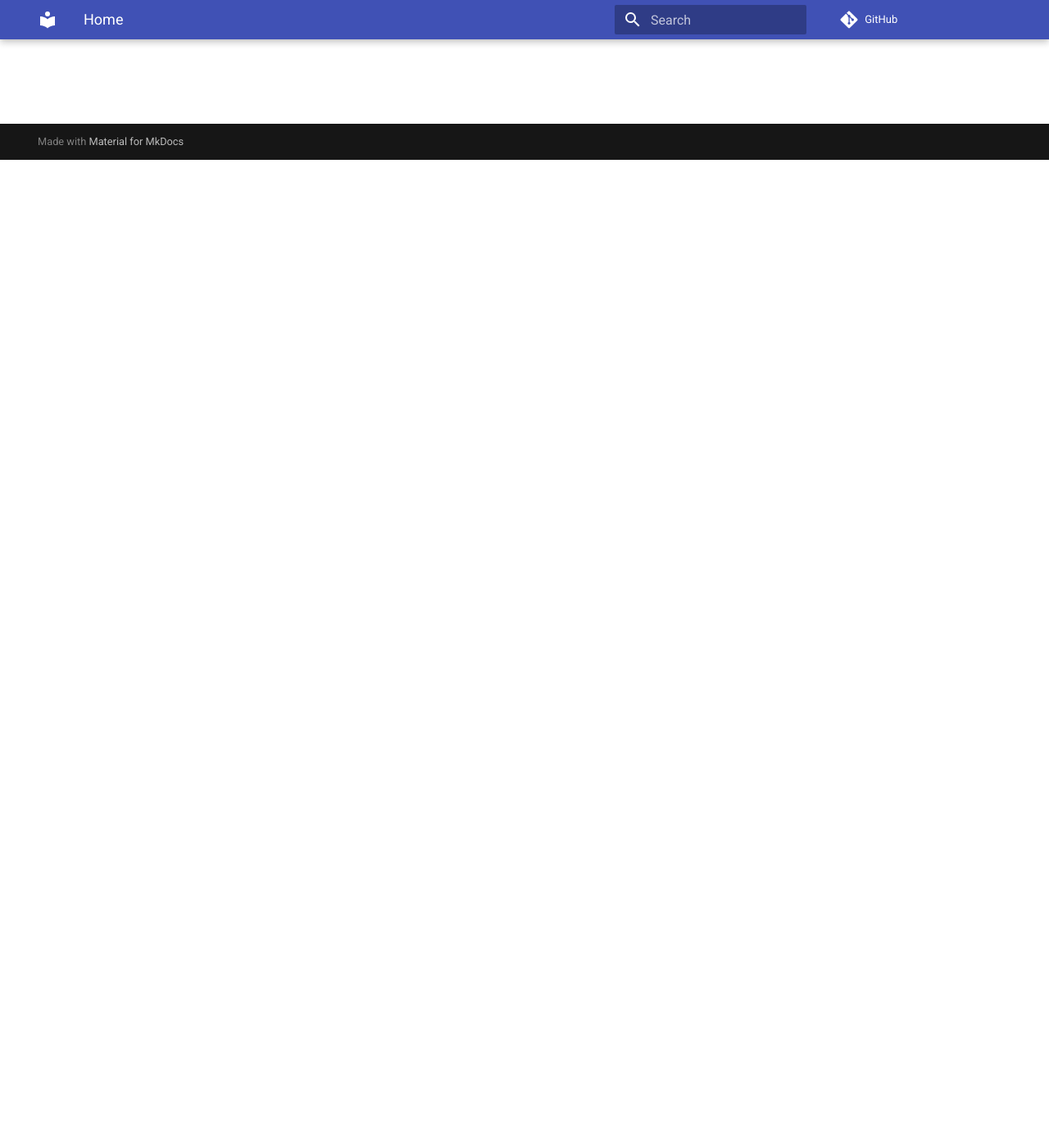
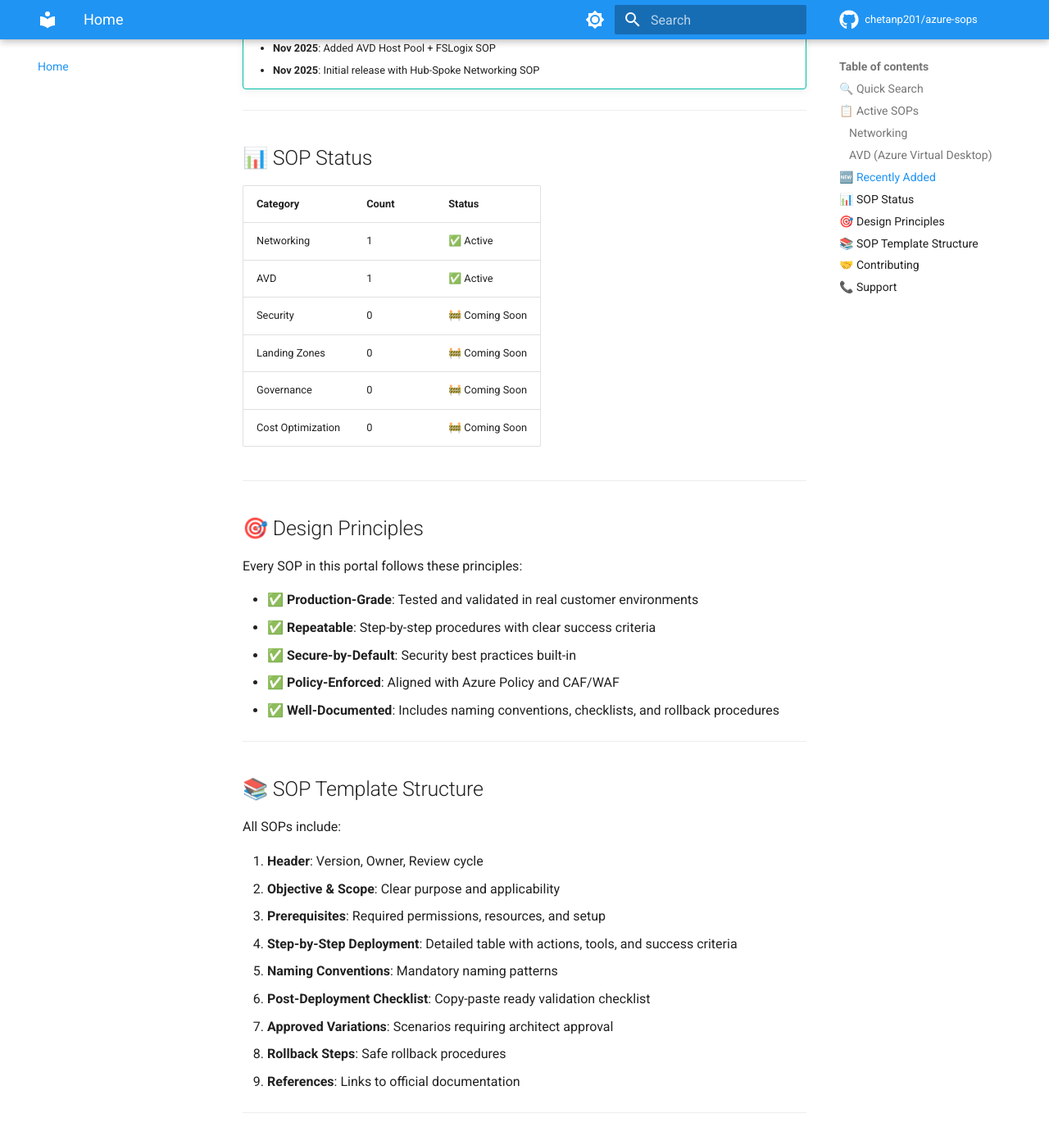
Before and after one commit to chetanp201/azure-sops, an MkDocs documentation site: the page built from docs/index.md, in a window 1280 px wide and 1400 px high, scrolled down 1205 px. Shown: the top 1397 px of the window at 82% size. Built offline with MkDocs 1.6.1 and Material for MkDocs 9.7.7, drawn with Linux system fonts in a browser that asks for light colours; comment, search, counter and statistics services are not loaded; some of the changed text lies outside the part shown.

Commit message:
Add AVD Host Pool + FSLogix SOP and enhance portal features
- Add comprehensive AVD + FSLogix SOP with 15-step deployment guide
- Enhance mkdocs.yml with git-revision-date-localized plugin
- Add Last Updated timestamps and GitHub edit links to all SOPs
- Improve homepage with badges, search highlight, and Recently Added section
- Update GitHub Actions workflow with proper permissions and git config

```diff
--- a/docs/index.md
+++ b/docs/index.md
@@ -1,5 +1,109 @@
-# Azure Professional Services SOPs
-Your single source of truth.
+# Azure Professional Services SOP Portal
 
-## Active SOPs
-- [Virtual Networking – Hub & Spoke](networking/sop-virtual-networking-hub-spoke.md)
+!!! success "Your single source of truth for Azure deployment procedures"
+
+Welcome to the **Azure Professional Services Standard Operating Procedures (SOP) Portal**. This portal provides production-grade, repeatable procedures for deploying and managing Azure infrastructure.
+
+---
+
+## 🔍 Quick Search
+
+Use the search bar at the top to quickly find SOPs by keyword, technology, or use case.
+
+---
+
+## 📋 Active SOPs
+
+### Networking
+{: .grid-list }
+
+- [:material-network: **Virtual Networking – Hub & Spoke**](networking/sop-virtual-networking-hub-spoke.md)
+  - Deploy production-grade Hub-Spoke topology with Azure Firewall
+  - CAF/WAF-aligned, policy-enforced
+  - *Last Updated: Nov 2025*
+
+### AVD (Azure Virtual Desktop)
+{: .grid-list }
+
+- [:material-monitor: **AVD Host Pool + FSLogix**](avd/sop-avd-host-pool-fslogix.md) {: .new }
+  - Complete AVD deployment with FSLogix profile containers
+  - High availability and performance optimization
+  - *Last Updated: Nov 2025*
+
+---
+
+## 🆕 Recently Added
+
+!!! tip "Latest Updates"
+    - **Nov 2025**: Added AVD Host Pool + FSLogix SOP
+    - **Nov 2025**: Initial release with Hub-Spoke Networking SOP
+
+---
+
+## 📊 SOP Status
+
+| Category | Count | Status |
+|----------|-------|--------|
+| Networking | 1 | ✅ Active |
+| AVD | 1 | ✅ Active |
+| Security | 0 | 🚧 Coming Soon |
+| Landing Zones | 0 | 🚧 Coming Soon |
+| Governance | 0 | 🚧 Coming Soon |
+| Cost Optimization | 0 | 🚧 Coming Soon |
+
+---
+
+## 🎯 Design Principles
+
+Every SOP in this portal follows these principles:
+
+- ✅ **Production-Grade**: Tested and validated in real customer environments
+- ✅ **Repeatable**: Step-by-step procedures with clear success criteria
+- ✅ **Secure-by-Default**: Security best practices built-in
+- ✅ **Policy-Enforced**: Aligned with Azure Policy and CAF/WAF
+- ✅ **Well-Documented**: Includes naming conventions, checklists, and rollback procedures
+
+---
+
+## 📚 SOP Template Structure
+
+All SOPs include:
+
+1. **Header**: Version, Owner, Review cycle
+2. **Objective & Scope**: Clear purpose and applicability
+3. **Prerequisites**: Required permissions, resources, and setup
+4. **Step-by-Step Deployment**: Detailed table with actions, tools, and success criteria
+5. **Naming Conventions**: Mandatory naming patterns
+6. **Post-Deployment Checklist**: Copy-paste ready validation checklist
+7. **Approved Variations**: Scenarios requiring architect approval
+8. **Rollback Steps**: Safe rollback procedures
+9. **References**: Links to official documentation
+
+---
+
+## 🤝 Contributing
+
+To suggest improvements or report issues:
+
+1. Click the **Edit** link on any SOP page
+2. Make your changes
+3. Submit a pull request
+
+All changes are reviewed by the respective CoE (Center of Excellence) owners.
+
+---
+
+## 📞 Support
+
+For questions or clarifications about any SOP:
+
+- Open an issue in the [GitHub repository](https://github.com/chetanp201/azure-sops/issues)
+- Contact the SOP owner listed in each document
+- Reach out to the Azure Professional Services team
+
+---
+
+!!! info "Portal Information"
+    - **Repository**: [chetanp201/azure-sops](https://github.com/chetanp201/azure-sops)
+    - **Live Site**: [chetanp201.github.io/azure-sops](https://chetanp201.github.io/azure-sops)
+    - **Last Updated**: Nov 2025
--- a/mkdocs.yml
+++ b/mkdocs.yml
@@ -1,25 +1,66 @@
-site_name: Azure Professional Services SOPs
+site_name: Azure Professional Services SOP Portal
+site_description: Standard Operating Procedures for Azure Professional Services
+site_url: https://chetanp201.github.io/azure-sops
+repo_url: https://github.com/chetanp201/azure-sops
+repo_name: chetanp201/azure-sops
+edit_uri: edit/main/docs/
+
 theme:
   name: material
   palette:
-    primary: indigo
+    - scheme: default
+      primary: blue
+      accent: blue
+      toggle:
+        icon: material/brightness-7
+        name: Switch to dark mode
+    - scheme: slate
+      primary: blue
+      accent: blue
+      toggle:
+        icon: material/brightness-4
+        name: Switch to light mode
   features:
-    - search
     - navigation.tabs
+    - navigation.sections
+    - navigation.expand
     - navigation.top
+    - search.suggest
+    - search.highlight
+    - content.code.annotate
+    - content.code.copy
+  icon:
+    repo: fontawesome/brands/github
+
+plugins:
+  - search
+  - git-revision-date-localized:
+      enable_creation_date: true
+      fallback_to_build_date: false
+
+markdown_extensions:
+  - pymdownx.highlight:
+      anchor_linenums: true
+  - pymdownx.inlinehilite
+  - pymdownx.snippets
+  - pymdownx.superfences:
+      custom_fences:
+        - name: mermaid
+          class: mermaid
+          format: !!python/name:pymdownx.superfences.fence_code_format
+  - admonition
+  - pymdownx.details
+  - pymdownx.tabbed:
+      alternate_style: true
+  - attr_list
+  - md_in_html
+  - tables
+  - toc:
+      permalink: true
 
 nav:
   - Home: index.md
   - Networking:
-      - Hub & Spoke Topology: networking/sop-virtual-networking-hub-spoke.md
-
-plugins:
-  - search
-
-markdown_extensions:
-  - admonition
-  - tables
-  - pymdownx.tabbed
-  - pymdownx.superfences
-
-repo_url: https://github.com/chetanp201/azure-sops
+    - Hub & Spoke Topology: networking/sop-virtual-networking-hub-spoke.md
+  - AVD:
+    - Host Pool + FSLogix: avd/sop-avd-host-pool-fslogix.md
```
Also changed, not shown: docs/avd/sop-avd-host-pool-fslogix.md (added, +144 -0 lines), docs/networking/sop-virtual-networking-hub-spoke.md (+4 -0 lines), 1 other file.
